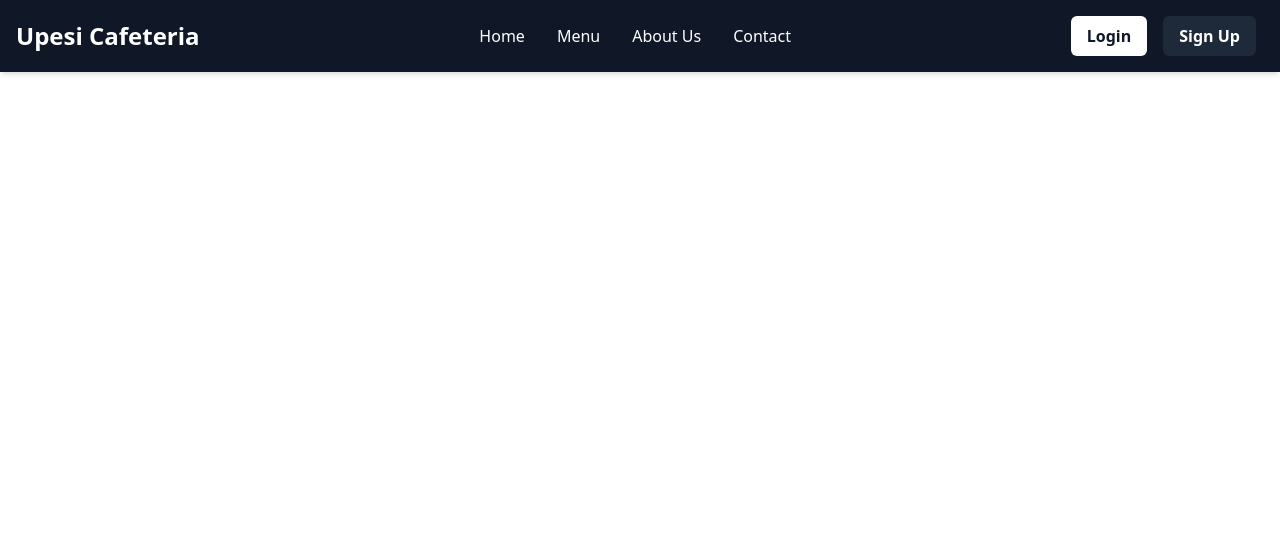
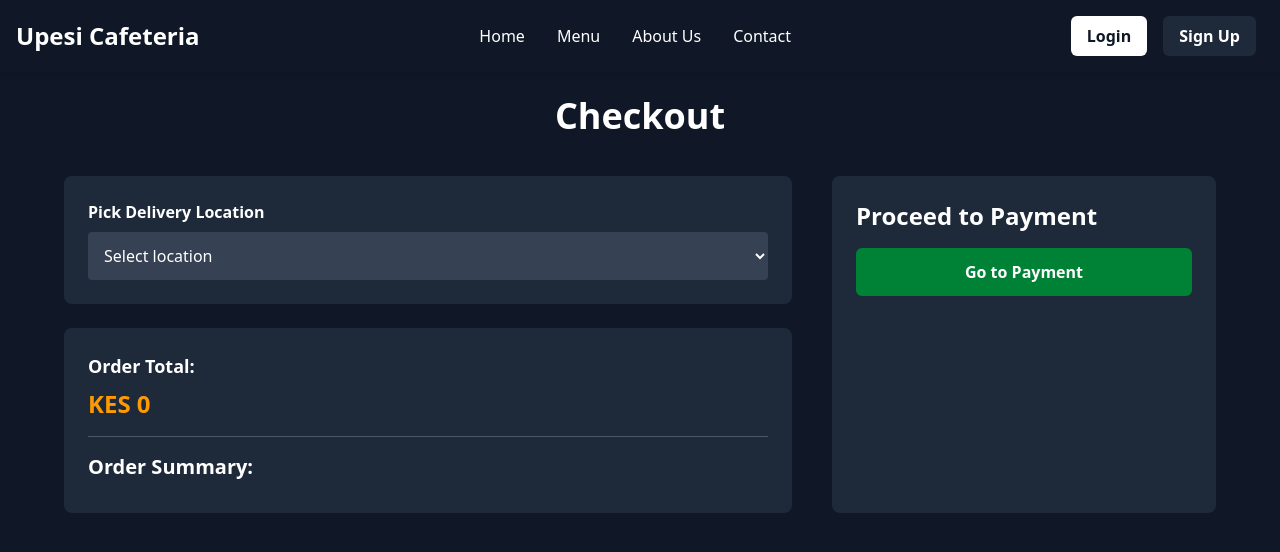
Before and after one commit to jasonAnyango/CSProject1-UpesiCafeteria, a React (Vite) app in the folder frontend/: page /checkout in a window 1280 px wide. Shown: the top 552 px of the page. Built offline with nearby package versions, Linux system fonts and the light colour scheme.

Commit message:
Implementation of Checkout Page - frontend

```diff
--- a/frontend/src/App.jsx
+++ b/frontend/src/App.jsx
@@ -5,6 +5,7 @@ import Signup from "./pages/Signup.jsx"
 import Menu from "./pages/Menu.jsx"
 import ItemDetail from "./pages/ItemDetail.jsx"
 import MyCart from "./pages/MyCart.jsx"
+import Checkout from "./pages/Checkout.jsx"
 import Verify from "./pages/Verify.jsx"
 import ForgotPassword from "./pages/ForgotPassword.jsx"
 import VerifyResetOtp from "./pages/VerifyResetOtp.jsx"
@@ -27,6 +28,7 @@ const App = () => {
             <Route path="/menu" element={<Menu />}></Route>
             <Route path="/itemDetail" element={<ItemDetail />}></Route>
             <Route path="/myCart" element={<MyCart/>}></Route>
+            <Route path="/checkout" element={<Checkout/>}></Route>
             <Route path="/verify-reset-otp" element={<VerifyResetOtp />}></Route>
             <Route path="/reset-password" element={<ResetPassword />}></Route>
           </Routes>
--- /dev/null
+++ b/frontend/src/pages/Checkout.jsx
@@ -0,0 +1,80 @@
+
+import React, { useState } from 'react';
+import { useNavigate } from 'react-router-dom';
+import { useCart } from '../context/CartContext';
+import { motion } from 'framer-motion';
+
+const Checkout = () => {
+  const { cartItems } = useCart();
+  const [location, setLocation] = useState('');
+  const navigate = useNavigate();
+
+  const subtotal = cartItems.reduce((acc, item) => acc + (item.price * item.quantity), 0);
+
+  const handleProceedToPayment = () => {
+    if (!location) {
+      alert('Please select a delivery location.');
+      return;
+    }
+    navigate('/payment');
+  };
+
+  return (
+    <motion.div
+      className="min-h-screen bg-gray-900 px-6 py-16 md:px-16"
+      initial={{ opacity: 0 }}
+      animate={{ opacity: 1 }}
+      exit={{ opacity: 0 }}
+    >
+      <h1 className="text-4xl font-bold text-white text-center mb-10">Checkout</h1>
+
+      <div className="flex flex-col lg:flex-row gap-10">
+        {/* Left Section */}
+        <div className="flex-1 space-y-6">
+          <div className="bg-gray-800 p-6 rounded-lg text-white">
+            <label className="block mb-2 font-semibold">Pick Delivery Location</label>
+            <select
+              value={location}
+              onChange={(e) => setLocation(e.target.value)}
+              className="w-full p-3 rounded bg-gray-700 text-white"
+            >
+              <option value="">Select location</option>
+              <option value="MSB">MSB</option>
+              <option value="STMB">STMB</option>
+              <option value="Oval Building">Oval Building</option>
+              <option value="Central Building">Central Building</option>
+              <option value="Library">Library</option>
+            </select>
+          </div>
+
+          <div className="bg-gray-800 p-6 rounded-lg text-white">
+            <p className="text-lg font-semibold mb-2">Order Total:</p>
+            <p className="text-amber-500 font-bold text-2xl">KES {subtotal}</p>
+            <hr className="my-4 border-gray-600" />
+            <h3 className="text-xl font-semibold mb-2">Order Summary:</h3>
+            <ul className="list-disc ml-5 space-y-1">
+              {cartItems.map((item, index) => (
+                <li key={index} className="text-sm">
+                  {item.quantity} x {item.name} - KES {item.price * item.quantity}
+                </li>
+              ))}
+            </ul>
+          </div>
+        </div>
+
+        {/* Right Section */}
+        <div className="w-full lg:w-1/3 bg-gray-800 p-6 rounded-lg text-white">
+          <h2 className="text-2xl font-bold mb-4">Proceed to Payment</h2>
+          <button
+            onClick={handleProceedToPayment}
+            className="w-full bg-green-700 hover:bg-green-800 text-white py-3 rounded-md font-semibold"
+          >
+            Go to Payment
+          </button>
+        </div>
+      </div>
+    </motion.div>
+  );
+};
+
+export default Checkout;
--- a/frontend/src/pages/MyCart.jsx
+++ b/frontend/src/pages/MyCart.jsx
@@ -11,7 +11,7 @@ const MyCart = () => {
   const subtotal = cartItems.reduce((acc, item) => acc + (item.price * item.quantity), 0);
 
   const handleCheckout = () => {
-    alert('Proceeding to checkout...');
+    navigate('/checkout');
 
   };
 
```
